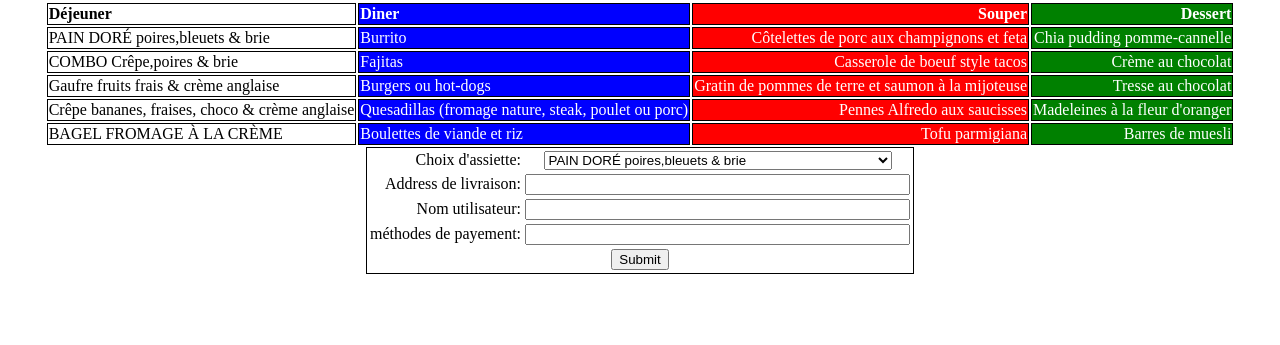
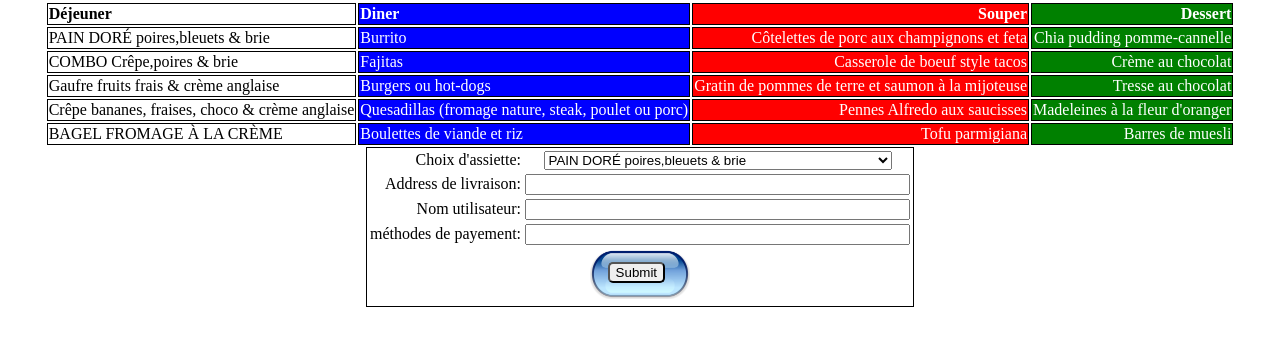
Before and after one commit to PatF3lix/Exercise-HTML, a plain HTML site: page semaine 4/Exercise2.html in a window 1280 px wide. Shown: the part 79-424 px from the top of the page. Drawn offline with Linux system fonts and the light colour scheme.

Commit message:
added an image. and centered the button on it.

```diff
--- a/semaine 4/Exercise2.html
+++ b/semaine 4/Exercise2.html
@@ -23,12 +23,35 @@
             #dine, .déjeuner {
                 text-align: left;
             }
-            .form, .btnrow{
+            .form{
                 text-align: center;
                 border: 1px solid black;
                 margin-left: auto;
                 margin-right: auto;
             }
+
+            img{
+                width: 100px;
+                height: 50px;
+            }
+
+            .container{
+                position: relative;
+            }
+
+            /* Style the button and place it in the middle of the container/image */
+            .container, #btn {
+                margin-left: auto;
+                margin-right: auto;
+                border-radius: 5px;
+            }
+
+            #btn{
+                position: absolute;
+                top: 13px;
+                left: 44%;
+            }
+
 
 
         </style>
@@ -142,9 +165,13 @@
                         <input size="45" type="text" id="payement"/>
                     </td>
                 </tr>
+                <!-- source: https://www.w3schools.com/howto/tryit.asp?filename=tryhow_css_button_on_image-->
                 <tr class="btnrow">
-                    <td colspan="2" id="btncolom" >
-                        <button id="btn">Submit</button>
+                    <td colspan="2" id="btncolom">
+                        <div class="container">
+                            <img  src="147306-blue-button-glossy-free-clipart-hq.png" alt="btn">
+                            <button id="btn">Submit</button>
+                        </div>
                     </td>
                 </tr>
             </form>
```
Also changed, not shown: semaine 4/147306-blue-button-glossy-free-clipart-hq.png (added).
